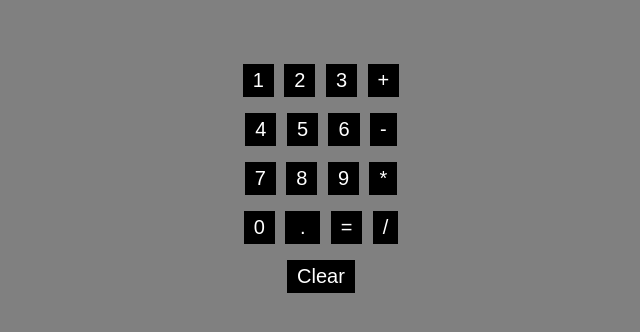
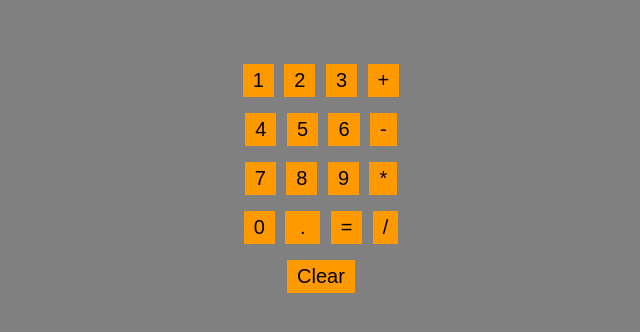
Before and after one commit to hoangtuan0201/jsLearn, a plain HTML site: page 09-dom/calculatorDom.html in a window 1280 px wide. Shown: the whole page, without its empty margins (319-959 px from the left). Drawn offline with Linux system fonts and the light colour scheme.

Commit message:
calculator project finished

```diff
--- a/09-dom/calculatorDom.html
+++ b/09-dom/calculatorDom.html
@@ -12,11 +12,11 @@
 		}
         /* Basic styling for the calculator buttons */
         button {
-            color:white;
+            color:black;
             padding:5px 10px 5px 10px;
             font-size: 20px;
             margin:0 3px 0 3px;
-            background-color: black;
+            background-color: #FF9900;
             border: none;
         }
 
@@ -106,6 +106,7 @@
     </div>
 
 	<script>
+
 		let display = document.querySelector('.result-place');
         let calculation = '';
 
@@ -142,7 +143,7 @@
             display.innerHTML = '';
             localSave();
         }
-
+		// local save
         function localSave() {
             localStorage.setItem('calculation', calculation);
 		}
```
Also changed, not shown: 09-dom/09DOM.html (+1 -0 lines), 09-dom/DOM.project.html (+0 -1 lines).
